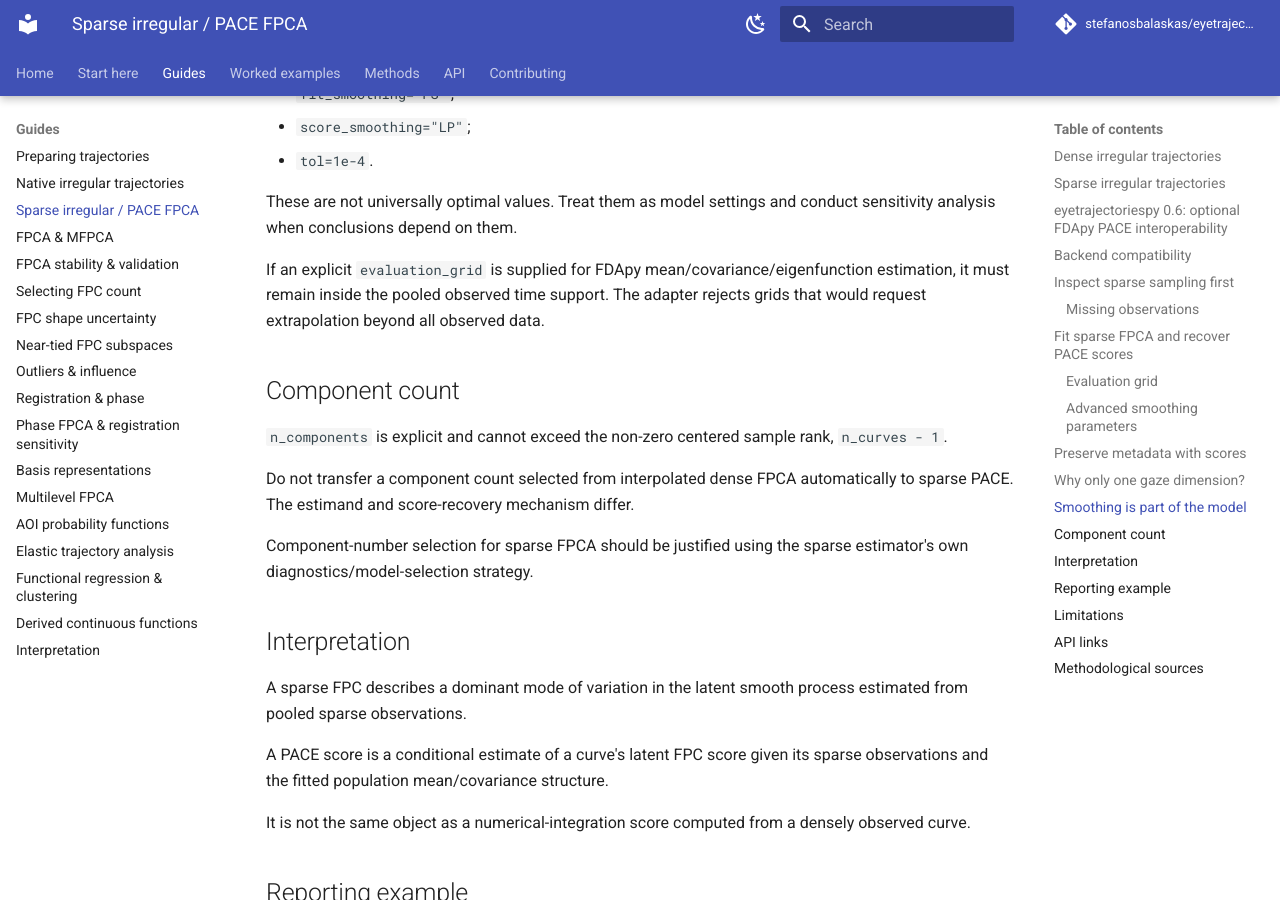
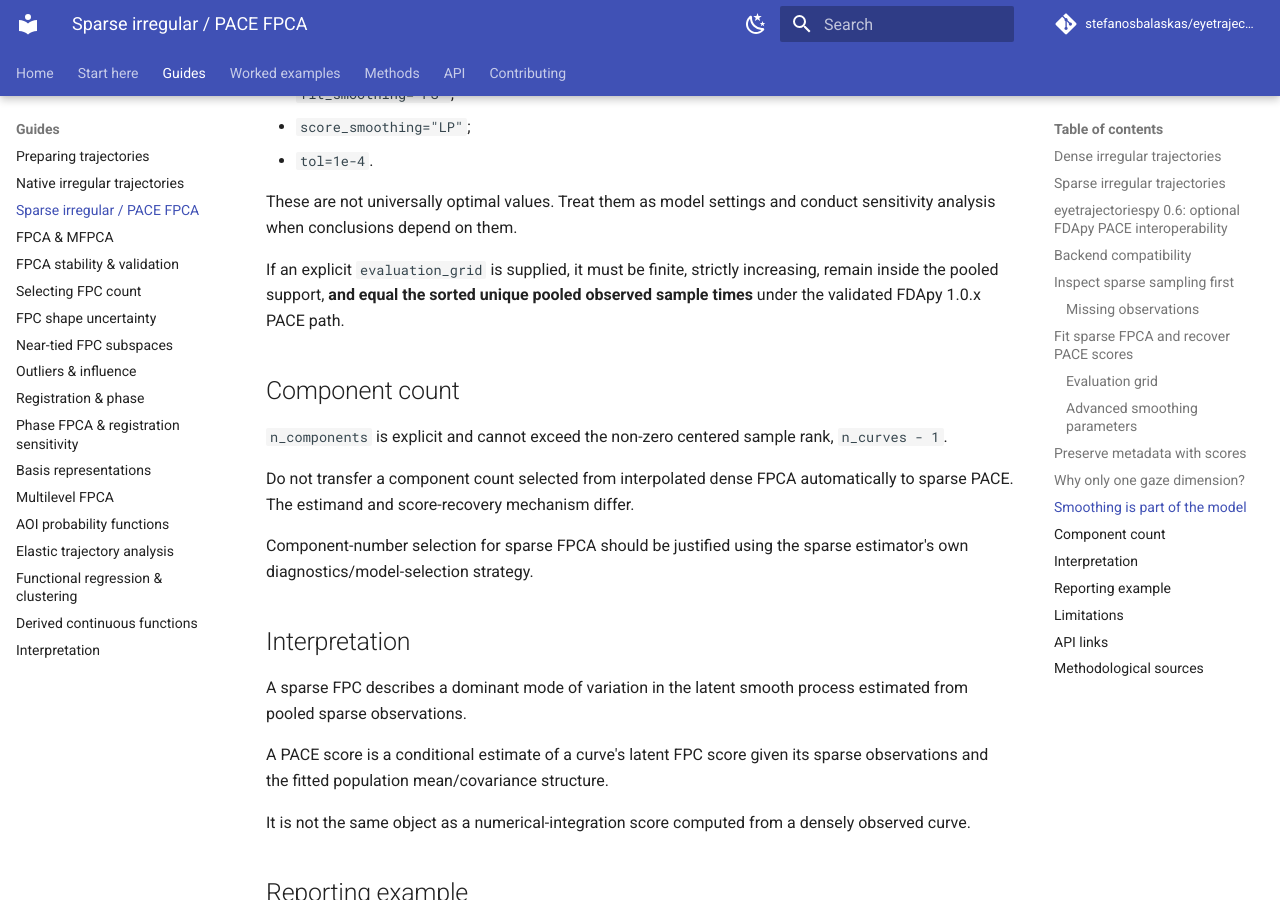
Before and after one commit to stefanosbalaskas/eyetrajectoriespy, an MkDocs documentation site: the page built from docs/guides/sparse-irregular-fpca.md, in a window 1280 px wide and 900 px high, scrolled down 4408 px. Built offline with MkDocs 1.6.1 and Material for MkDocs 9.7.7, drawn with Linux system fonts in a browser that asks for light colours; comment, search, counter and statistics services are not loaded; some of the changed text lies outside the part shown.

Commit message:
Document FDApy pooled-grid constraint for PACE

````diff
--- a/docs/guides/sparse-irregular-fpca.md
+++ b/docs/guides/sparse-irregular-fpca.md
@@ -99,7 +99,7 @@ result = fit_sparse_fpca_fdapy(
     score_smoothing="LP",
     tol=1e-4,
     normalize=False,
-    evaluation_grid=np.linspace(0.0, 1.0, 101),
+    evaluation_grid=np.unique(np.concatenate(irregular.time)),
 )
 ```
 
@@ -170,7 +170,7 @@ The defaults are explicit:
 
 These are not universally optimal values. Treat them as model settings and conduct sensitivity analysis when conclusions depend on them.
 
-If an explicit `evaluation_grid` is supplied for FDApy mean/covariance/eigenfunction estimation, it must remain inside the pooled observed time support. The adapter rejects grids that would request extrapolation beyond all observed data.
+If an explicit `evaluation_grid` is supplied, it must be finite, strictly increasing, remain inside the pooled support, **and equal the sorted unique pooled observed sample times** under the validated FDApy 1.0.x PACE path.
 
 ## Component count
 
````
